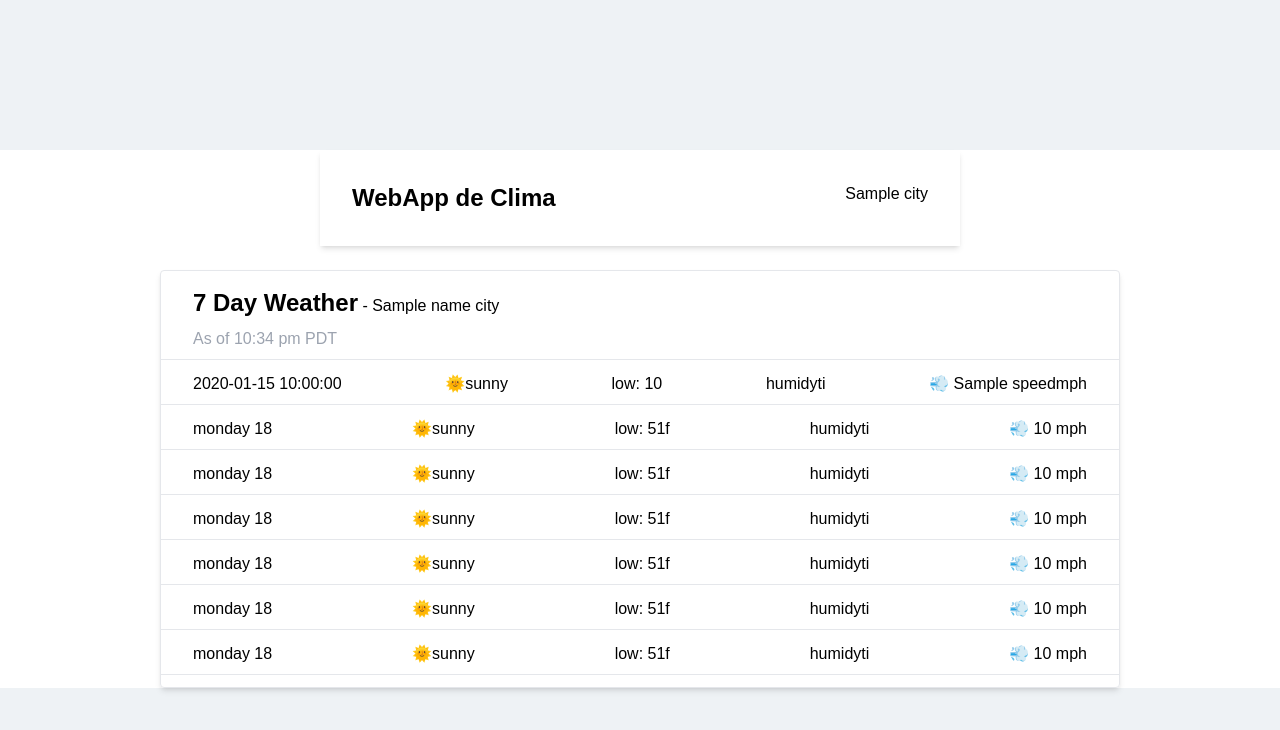
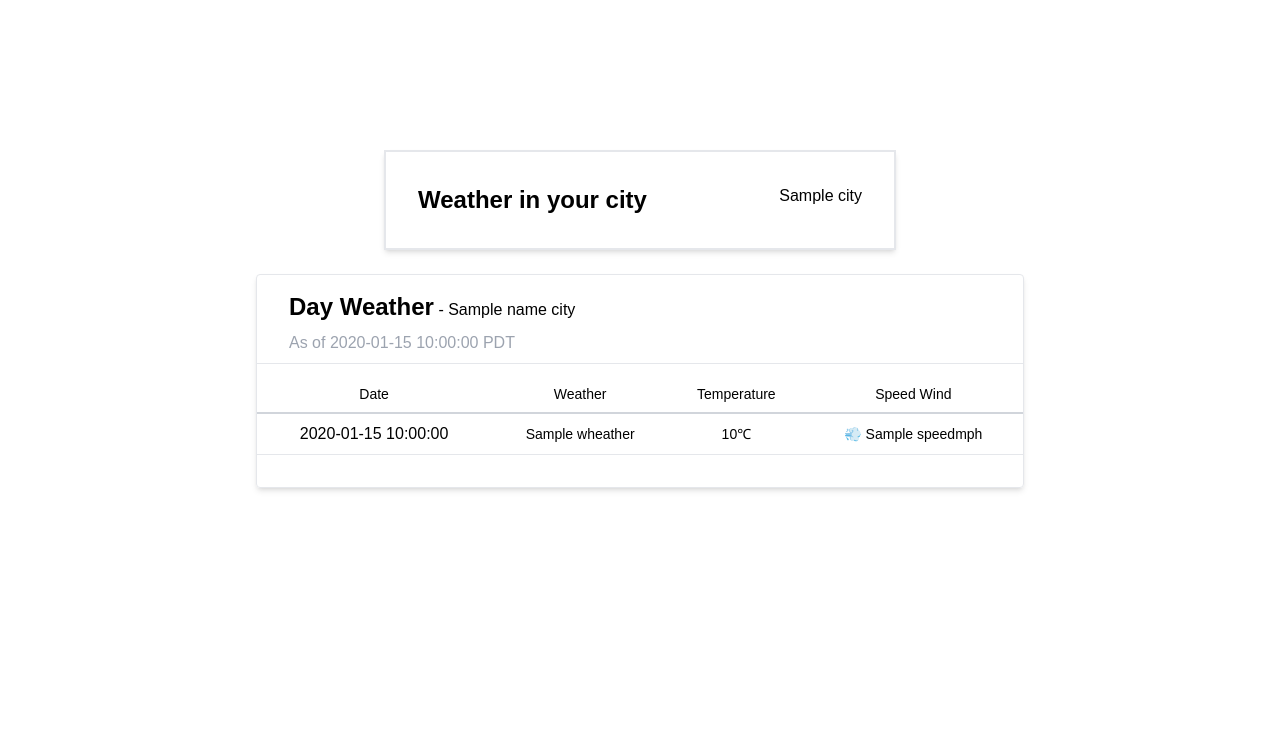
Before and after one commit to JPC501/wheather_app, a Flask app: template app/templates/city.html in a window 1280 px wide. Shown: the top 730 px of the page. Run offline with Flask 3, Linux system fonts and the light colour scheme; the template is opened without the code that fills it: most values are stand-ins (such as "Sample title", 1, 10 or a date in 2020).

Commit message:
all done

```diff
--- a/app/static/css/index.css
+++ b/app/static/css/index.css
@@ -1,6 +1,5 @@
 body {
     font-family: Arial, sans-serif;
-    background-color: #eef2f5;
     margin: 0;
     padding: 0;
 }
@@ -9,3 +8,11 @@ header{
     width: 50%;
     margin-top: 150px;
 }
+
+.data{
+    text-align: center;
+}
+
+.container{
+    padding-bottom: 40px;
+}
--- a/app/static/css/output.css
+++ b/app/static/css/output.css
@@ -577,37 +577,36 @@ video {
   margin-right: auto;
 }
 
-.my-4 {
-  margin-top: 1rem;
-  margin-bottom: 1rem;
+.mb-5 {
+  margin-bottom: 1.25rem;
 }
 
 .ml-4 {
   margin-left: 1rem;
 }
 
+.mt-2 {
+  margin-top: 0.5rem;
+}
+
 .mt-4 {
   margin-top: 1rem;
 }
 
-.mb-2 {
-  margin-bottom: 0.5rem;
-}
-
-.mt-2 {
-  margin-top: 0.5rem;
+.box-border {
+  box-sizing: border-box;
 }
 
 .flex {
   display: flex;
 }
 
+.table {
+  display: table;
+}
+
 .w-3\/4 {
   width: 75%;
-}
-
-.w-4\/5 {
-  width: 80%;
 }
 
 .w-9\/12 {
@@ -622,6 +621,14 @@ video {
   max-width: 1280px;
 }
 
+.max-w-screen-lg {
+  max-width: 1024px;
+}
+
+.border-collapse {
+  border-collapse: collapse;
+}
+
 .justify-between {
   justify-content: space-between;
 }
@@ -634,21 +641,29 @@ video {
   border-radius: 0.375rem;
 }
 
+.rounded-lg {
+  border-radius: 0.5rem;
+}
+
 .border {
   border-width: 1px;
 }
 
-.border-t {
-  border-top-width: 1px;
+.border-2 {
+  border-width: 2px;
+}
+
+.border-b {
+  border-bottom-width: 1px;
 }
 
 .border-b-2 {
   border-bottom-width: 2px;
 }
 
-.border-neutral-600 {
+.border-gray-200 {
   --tw-border-opacity: 1;
-  border-color: rgb(82 82 82 / var(--tw-border-opacity));
+  border-color: rgb(229 231 235 / var(--tw-border-opacity));
 }
 
 .border-gray-300 {
@@ -679,13 +694,13 @@ video {
   padding-right: 2rem;
 }
 
-.py-4 {
-  padding-top: 1rem;
-  padding-bottom: 1rem;
+.py-3 {
+  padding-top: 0.75rem;
+  padding-bottom: 0.75rem;
 }
 
-.pt-4 {
-  padding-top: 1rem;
+.pb-14 {
+  padding-bottom: 3.5rem;
 }
 
 .pb-2 {
@@ -696,8 +711,16 @@ video {
   padding-bottom: 0.75rem;
 }
 
-.pt-2 {
-  padding-top: 0.5rem;
+.pb-8 {
+  padding-bottom: 2rem;
+}
+
+.pt-4 {
+  padding-top: 1rem;
+}
+
+.text-center {
+  text-align: center;
 }
 
 .text-2xl {
@@ -705,13 +728,22 @@ video {
   line-height: 2rem;
 }
 
+.text-sm {
+  font-size: 0.875rem;
+  line-height: 1.25rem;
+}
+
 .font-bold {
   font-weight: 700;
 }
 
-.text-red-500 {
+.font-medium {
+  font-weight: 500;
+}
+
+.text-gray-400 {
   --tw-text-opacity: 1;
-  color: rgb(239 68 68 / var(--tw-text-opacity));
+  color: rgb(156 163 175 / var(--tw-text-opacity));
 }
 
 .text-white {
@@ -719,13 +751,20 @@ video {
   color: rgb(255 255 255 / var(--tw-text-opacity));
 }
 
-.text-gray-400 {
-  --tw-text-opacity: 1;
-  color: rgb(156 163 175 / var(--tw-text-opacity));
-}
-
 .shadow-md {
   --tw-shadow: 0 4px 6px -1px rgb(0 0 0 / 0.1), 0 2px 4px -2px rgb(0 0 0 / 0.1);
   --tw-shadow-colored: 0 4px 6px -1px var(--tw-shadow-color), 0 2px 4px -2px var(--tw-shadow-color);
   box-shadow: var(--tw-ring-offset-shadow, 0 0 #0000), var(--tw-ring-shadow, 0 0 #0000), var(--tw-shadow);
 }
+
+.shadow-xl {
+  --tw-shadow: 0 20px 25px -5px rgb(0 0 0 / 0.1), 0 8px 10px -6px rgb(0 0 0 / 0.1);
+  --tw-shadow-colored: 0 20px 25px -5px var(--tw-shadow-color), 0 8px 10px -6px var(--tw-shadow-color);
+  box-shadow: var(--tw-ring-offset-shadow, 0 0 #0000), var(--tw-ring-shadow, 0 0 #0000), var(--tw-shadow);
+}
+
+.shadow-lg {
+  --tw-shadow: 0 10px 15px -3px rgb(0 0 0 / 0.1), 0 4px 6px -4px rgb(0 0 0 / 0.1);
+  --tw-shadow-colored: 0 10px 15px -3px var(--tw-shadow-color), 0 4px 6px -4px var(--tw-shadow-color);
+  box-shadow: var(--tw-ring-offset-shadow, 0 0 #0000), var(--tw-ring-shadow, 0 0 #0000), var(--tw-shadow);
+}
--- a/app/templates/city.html
+++ b/app/templates/city.html
@@ -8,78 +8,40 @@
     <link href="{{url_for('static', filename='css/output.css')}}" rel="stylesheet">
 </head>
 <body>
-    <div class="container mx-auto max-w-screen-xl bg-white">
-        <header class=" shadow-md p-8 mx-auto flex justify-between ">
-            <h1 class="text-2xl font-bold">WebApp de Clima</h1>
+    <div class="container mx-auto max-w-screen-lg bg-white rounded-lg mt-4 pb-14">
+        <header class="head shadow-md p-8 mx-auto flex justify-between border-2">
+            <h1 class="text-2xl font-bold">Weather in your city</h1>
             <div class="search">
                 <span>{{city}}</span>
             </div>
         </header>
         <br>
-        <div class="forecast mx-auto border shadow-md w-9/12 rounded">
+        <div class="forecast mx-auto border shadow-md w-9/12 rounded mb-5 pb-8">
             <div class="day-info px-8 pt-4 pb-2">
-                <span class="text-2xl font-bold">7 Day Weather</span>
+                <span class="text-2xl font-bold">Day Weather</span>
                 <span>- {{name_city}}</span>
             </div>
-            <span class="px-8 text-gray-400">As of 10:34 pm PDT</span>
+            <span class="px-8 text-gray-400">As of {{time}} PDT</span>
             <hr class="pb-3 mt-2" width="100%">
 
-            <div class="moday px-8 flex justify-between ">
-                <span>{{date}}</span>
-                <span>🌞sunny</span>
-                <span>low: {{temperature}}</span>
-                <span>humidyti</span>
-                <span>💨 {{speed}}mph</span>
-            </div>
-            <hr class="pb-3 mt-2" width="100%">
-            <div class="moday px-8 flex justify-between ">
-                <span>monday 18</span>
-                <span>🌞sunny</span>
-                <span>low: 51f</span>
-                <span>humidyti</span>
-                <span>💨 10 mph</span>
-            </div>
-            <hr class="pb-3 mt-2" width="100%">
-            <div class="moday px-8 flex justify-between ">
-                <span>monday 18</span>
-                <span>🌞sunny</span>
-                <span>low: 51f</span>
-                <span>humidyti</span>
-                <span>💨 10 mph</span>
-            </div>
-            <hr class="pb-3 mt-2" width="100%">
-            <div class="moday px-8 flex justify-between ">
-                <span>monday 18</span>
-                <span>🌞sunny</span>
-                <span>low: 51f</span>
-                <span>humidyti</span>
-                <span>💨 10 mph</span>
-            </div>
-            <hr class="pb-3 mt-2" width="100%">
-            <div class="moday px-8 flex justify-between ">
-                <span>monday 18</span>
-                <span>🌞sunny</span>
-                <span>low: 51f</span>
-                <span>humidyti</span>
-                <span>💨 10 mph</span>
-            </div>
-            <hr class="pb-3 mt-2" width="100%">
-            <div class="moday px-8 flex justify-between ">
-                <span>monday 18</span>
-                <span>🌞sunny</span>
-                <span>low: 51f</span>
-                <span>humidyti</span>
-                <span>💨 10 mph</span>
-            </div>
-            <hr class="pb-3 mt-2" width="100%">
-            <div class="moday px-8 flex justify-between ">
-                <span>monday 18</span>
-                <span>🌞sunny</span>
-                <span>low: 51f</span>
-                <span>humidyti</span>
-                <span>💨 10 mph</span>
-            </div>
-            <hr class="pb-3 mt-2" width="100%">
+            <table class="border-collapse w-full">
+                <thead>
+                    <tr>
+                        <th class="p-2 border-b-2 border-gray-300 text-center text-sm font-medium">Date</th>
+                        <th class="p-2 border-b-2 border-gray-300 text-center text-sm font-medium">Weather</th>
+                        <th class="p-2 border-b-2 border-gray-300 text-center text-sm font-medium">Temperature</th>
+                        <th class="p-2 border-b-2 border-gray-300 text-center text-sm font-medium">Speed Wind</th>
+                    </tr>
+                </thead>
+                <tbody>
+                    <tr>
+                        <td class="data p-2 border-b border-gray-200 px-auto text-center">{{date_to_show}}</td>
+                        <td class="data p-2 border-b border-gray-200 text-sm text-center">{{wheather}}</td>
+                        <td class="data p-2 border-b border-gray-200 text-sm text-center">{{temperature}}℃</td>
+                        <td class="data p-2 border-b border-gray-200 text-sm text-center">💨 {{speed}}mph</td>
+                    </tr>
+                </tbody>
+            </table>
 
         </div>
     </div>
--- a/app/templates/index.html
+++ b/app/templates/index.html
@@ -14,7 +14,7 @@
             <div class="search">
                 <form class="flex" action="{{url_for('w_api.search_city')}}" method="post" class="mt-4">
                     <input type="text" name="city" placeholder="Search city..." class="border rounded p-2 w-3/4">
-                    <button type="submit" class="border bg-blue-500 text-white p-2 rounded ml-4">Buscar</button>
+                    <button type="submit" class="border bg-blue-500 text-white p-2 rounded ml-4">Search</button>
                 </form>
             </div>
         </header>
```
Also changed, not shown: app/__init__.py (+4 -3 lines), app/api/routes.py (+17 -5 lines), app/views.py (deleted, +0 -10 lines), 1 other file.
